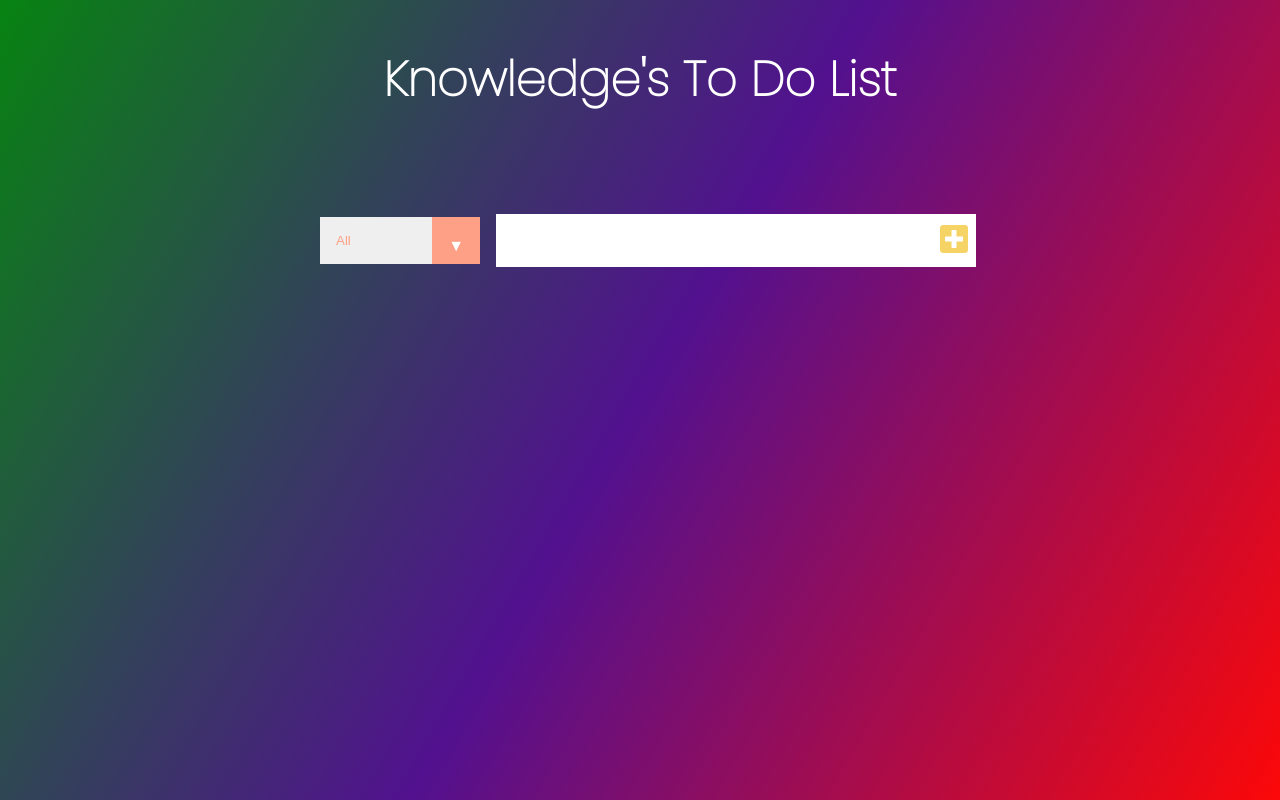
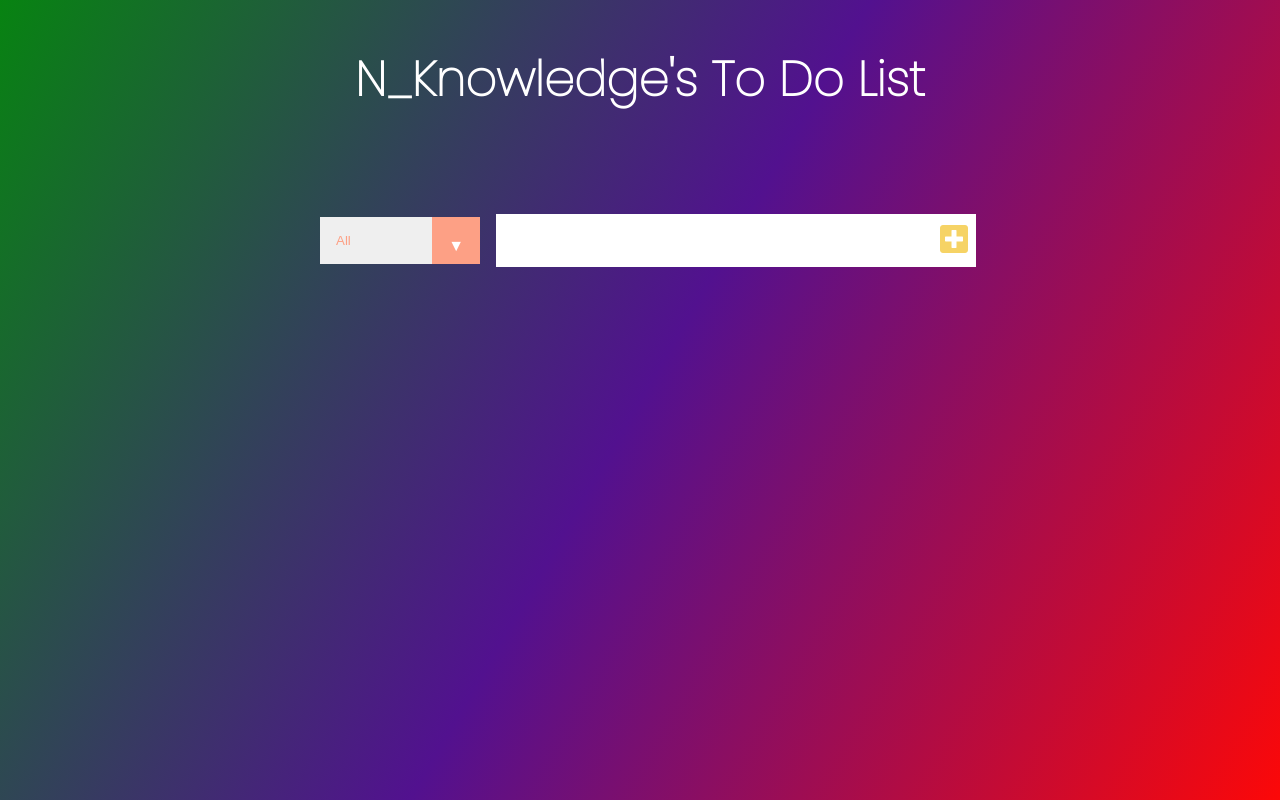
Before and after one commit to knowledge37/Knowldge-Barbara-Review, a plain HTML site: page JavascriptToDoList-knowledge/index.html in a window 1280 px wide. Drawn offline with Linux system fonts and the light colour scheme.

Commit message:
name changing

```diff
--- a/JavascriptToDoList-knowledge/index.html
+++ b/JavascriptToDoList-knowledge/index.html
@@ -13,7 +13,7 @@
 <body>
 
     <header>
-        <h1>Knowledge's To Do List</h1>
+        <h1>N_Knowledge's To Do List</h1>
     </header>
 
     <form>
```
